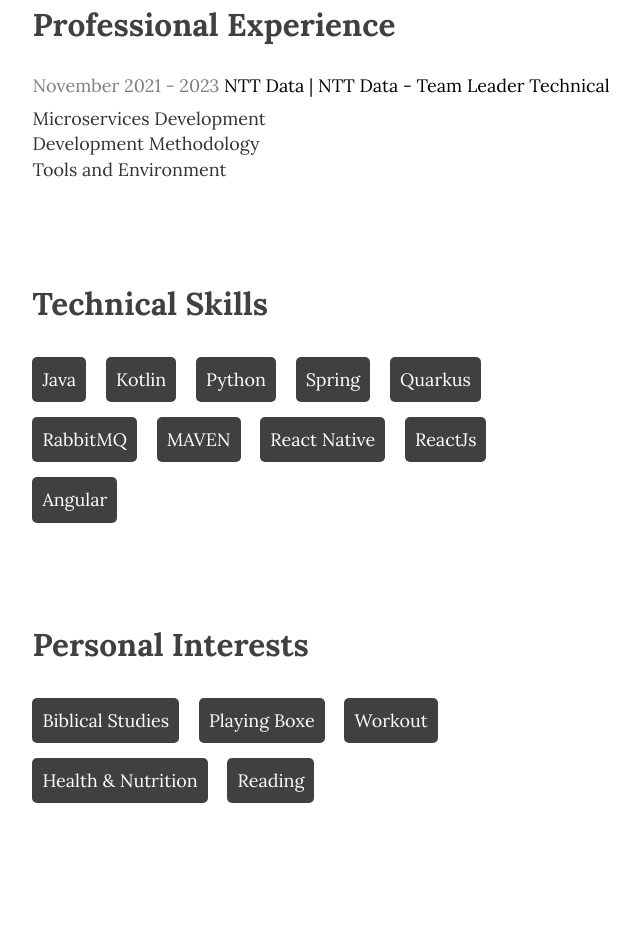
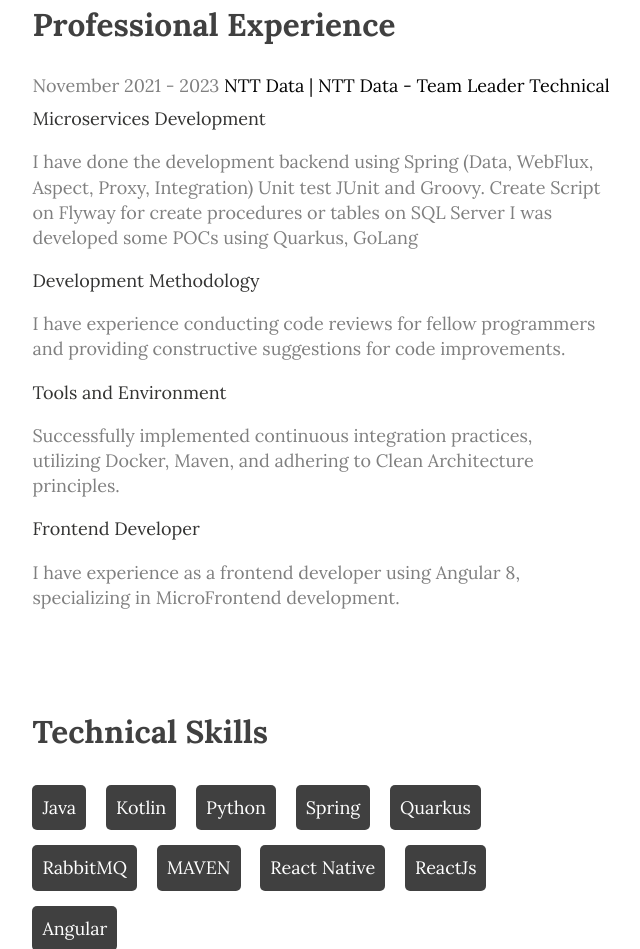
Before and after one commit to argomes/profile, a plain HTML site: page index.html in a window 1280 px wide. Shown: the part 802-1751 px from the top of the page, without its empty margins (451-1091 px from the left). Drawn offline with nearby package versions, Linux system fonts and the light colour scheme; a web font is replaced by a local one.

Commit message:
ajuste css

```diff
--- a/index.html
+++ b/index.html
@@ -50,9 +50,20 @@
 				<p>November 2021 - 2023 <em>NTT Data | NTT Data - Team Leader Technical</em></p>
 				<ul>
 				  <li>Microservices Development</li>
+				  <p>I have done the development backend using Spring (Data, WebFlux, Aspect, Proxy, Integration) Unit test JUnit 	 and Groovy. Create Script on Flyway for create procedures or tables on SQL Server
+					 I was developed some POCs using Quarkus, GoLang </p>
 				  <li>Development Methodology</li>
+				  <p>I have experience conducting code reviews for fellow programmers and providing constructive suggestions for code improvements.
+				  </p>
+
 				  <li>Tools and Environment</li>
+				  	<p>Successfully implemented continuous integration practices, utilizing Docker, Maven, and adhering to Clean Architecture principles.</p>
+				  <li>Frontend Developer</li>
+
+					<p>I have experience as a frontend developer using Angular 8, specializing in MicroFrontend development.</p>
 				</ul>
+
+
 			</section>
 			<section>
 				<h1>Technical Skills</h1>
```
